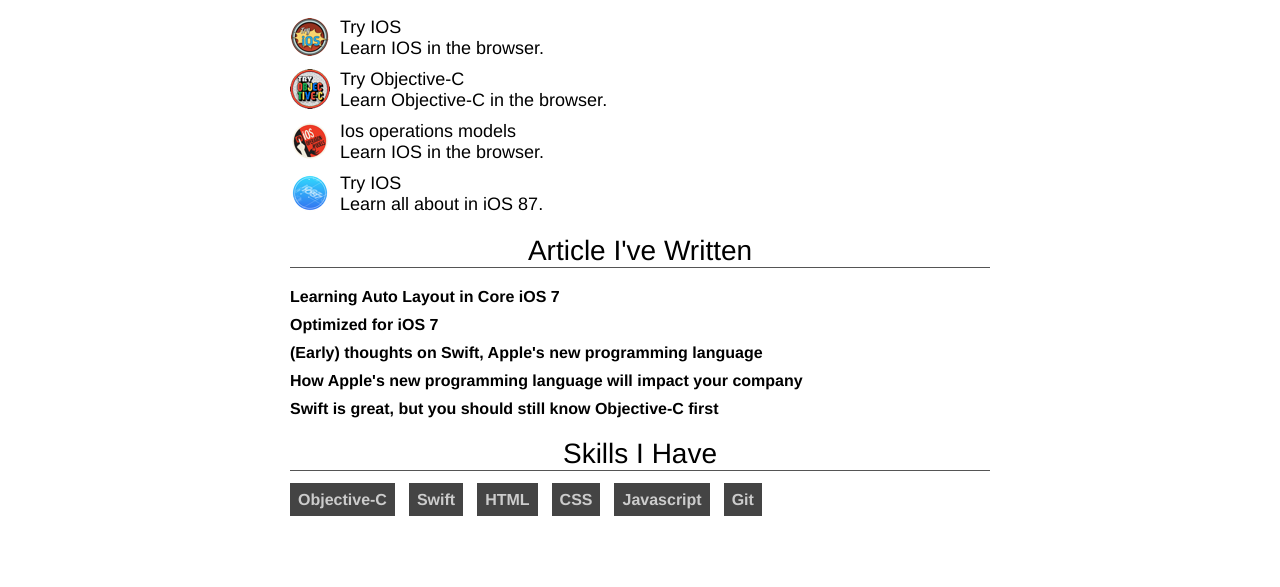
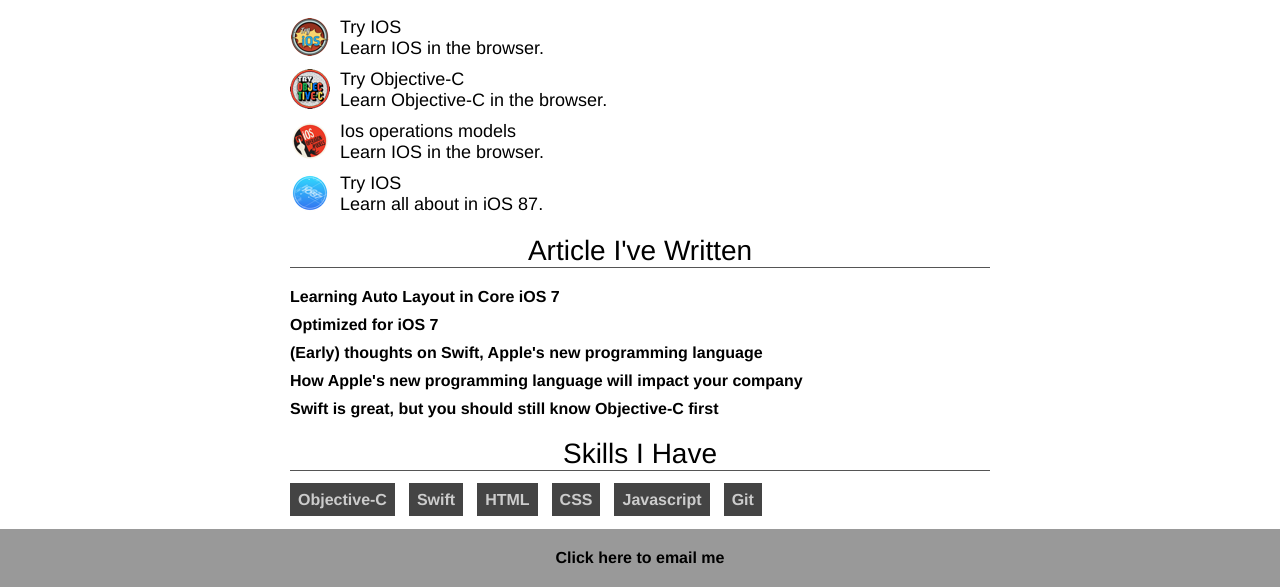
Before and after one commit to ceulain/FrontEndFoundation, a website: page src/index.html in a window 1280 px wide. Shown: the part 357-944 px from the top of the page. Before the commit the page ends 873 px from the top, so only its background shows below. Drawn offline with nearby package versions, Linux system fonts and the light colour scheme.

Commit message:
projects finish

```diff
--- a/src/css/main.css
+++ b/src/css/main.css
@@ -83,7 +83,9 @@
     float: left;
     padding-right: 10px;
 }
-
+.skills{
+    margin-bottom: 20px;
+}
 .skills li{
     font-family: "Helvetic Neue", Helvetica, sans-serif;
     font-weight: bold;
@@ -94,3 +96,10 @@
     padding: 8px 8px 8px 8px;
     margin-right: 10px;
 }
+
+
+.footer{
+    background-color: #999999;
+    padding: 20px 0 20px 0;
+    text-align: center;
+}
--- a/src/index.html
+++ b/src/index.html
@@ -80,7 +80,9 @@
 	    <li>Git</li>
 	  </ul>
 	</div>
-        <div class="footer"></div>
+        <div class="footer">
+	  <a href="mailto:ceul1barth@hotmail.fr">Click here to email me</a>
+	</div>
         <script src="https://ajax.googleapis.com/ajax/libs/jquery/{{JQUERY_VERSION}}/jquery.min.js"></script>
         <script>window.jQuery || document.write('<script src="js/vendor/jquery-{{JQUERY_VERSION}}.min.js"><\/script>')</script>
         <script src="js/plugins.js"></script>
```
